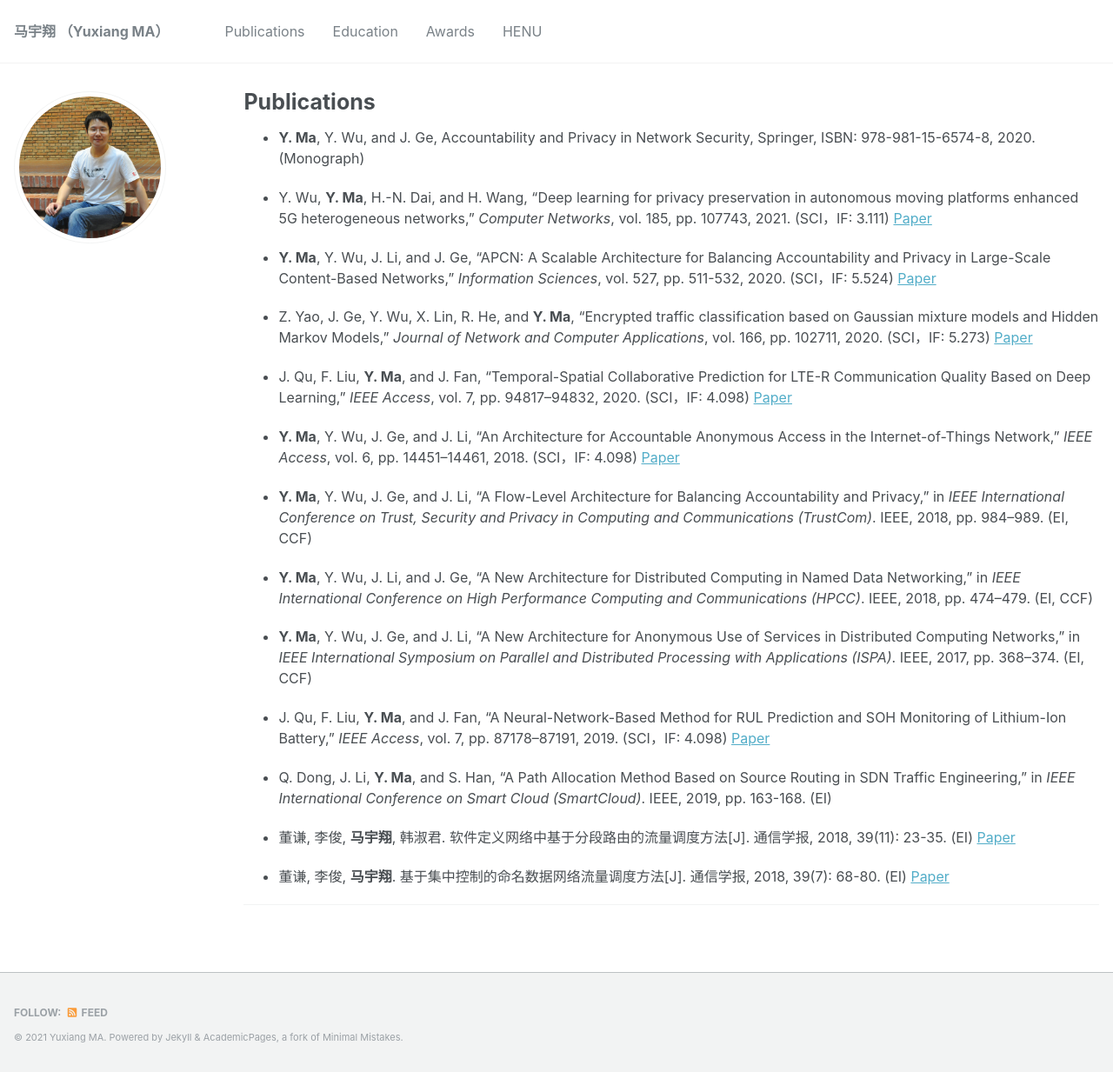
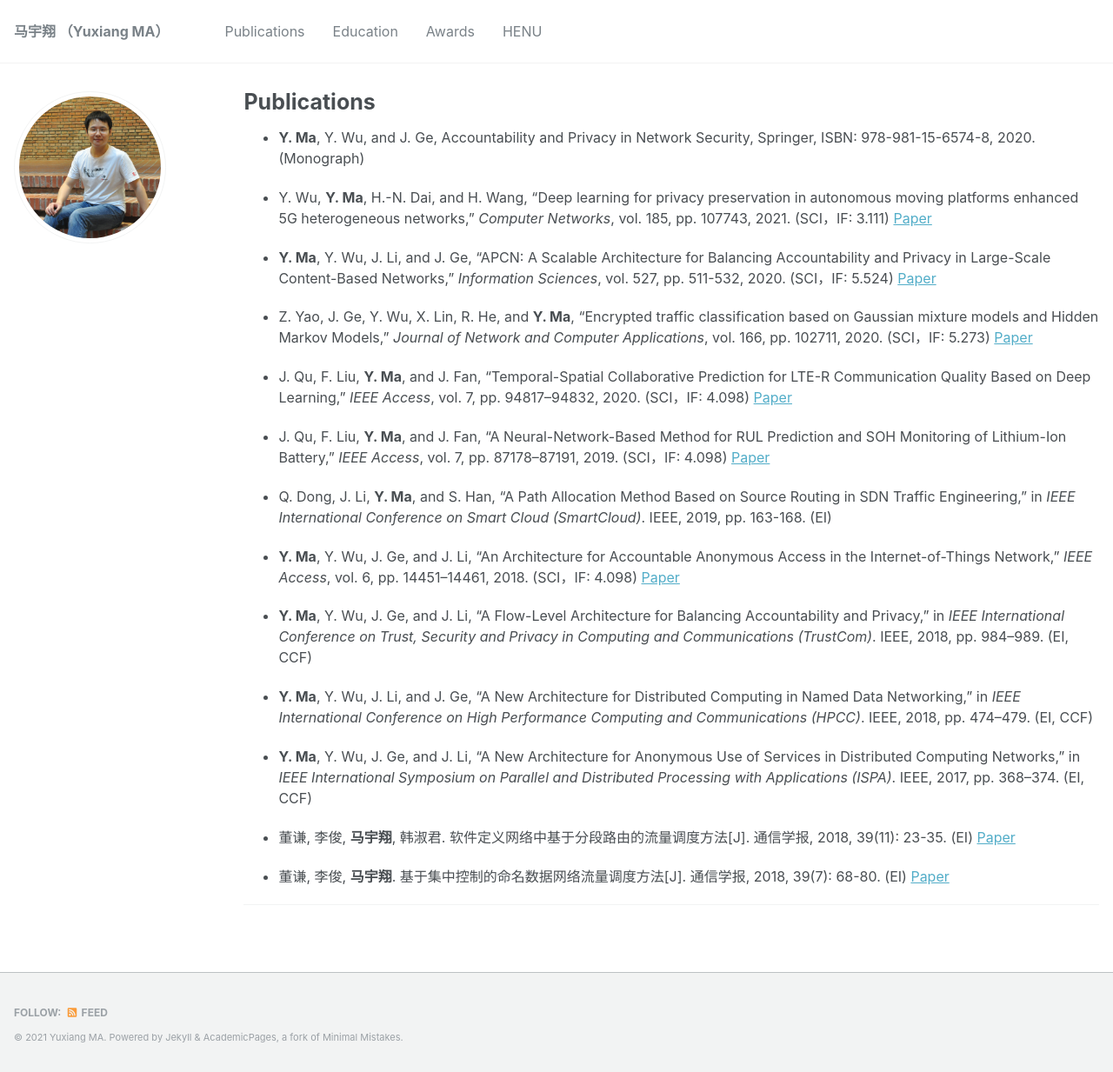
Before and after one commit to MaYuxiang/mayuxiang.github.io, a Jekyll site: the page built from _pages/publications.md, in a window 1280 px wide. Shown: the whole page at 87% size. Built offline with Jekyll 4.4.1, drawn with Linux system fonts in a browser that asks for light colours; part of the change alters nothing that is shown.

```diff
--- a/_pages/publications.md
+++ b/_pages/publications.md
@@ -17,6 +17,10 @@ redirect_from:
 
 *  J. Qu, F. Liu, **Y. Ma**, and J. Fan, “Temporal-Spatial Collaborative Prediction for LTE-R Communication Quality Based on Deep Learning,” *IEEE Access*, vol. 7, pp. 94817–94832, 2020. (SCI，IF: 4.098) [Paper](https://ieeexplore.ieee.org/document/9095336)
 
+*  J. Qu, F. Liu, **Y. Ma**, and J. Fan, “A Neural-Network-Based Method for RUL Prediction and SOH Monitoring of Lithium-Ion Battery,” *IEEE Access*, vol. 7, pp. 87178–87191, 2019. (SCI，IF: 4.098) [Paper](https://ieeexplore.ieee.org/document/8747502)
+
+*  Q. Dong, J. Li, **Y. Ma**, and S. Han, “A Path Allocation Method Based on Source Routing in SDN Traffic Engineering,” in *IEEE International Conference on Smart Cloud (SmartCloud)*. IEEE, 2019, pp. 163-168. (EI)
+
 *  **Y. Ma**, Y. Wu, J. Ge, and J. Li, “An Architecture for Accountable Anonymous Access in the Internet-of-Things Network,” *IEEE Access*, vol. 6, pp. 14451–14461, 2018. (SCI，IF: 4.098) [Paper](https://ieeexplore.ieee.org/document/8292863/)
 
 *  **Y. Ma**, Y. Wu, J. Ge, and J. Li, “A Flow-Level Architecture for Balancing Accountability and Privacy,” in *IEEE International Conference on Trust, Security and Privacy in Computing and Communications (TrustCom)*. IEEE, 2018, pp. 984–989. (EI, CCF)
@@ -25,9 +29,6 @@ redirect_from:
 
 *  **Y. Ma**, Y. Wu, J. Ge, and J. Li, “A New Architecture for Anonymous Use of Services in Distributed Computing Networks,” in *IEEE International Symposium on Parallel and Distributed Processing with Applications (ISPA)*.  IEEE, 2017, pp. 368–374. (EI, CCF)
 
-*  J. Qu, F. Liu, **Y. Ma**, and J. Fan, “A Neural-Network-Based Method for RUL Prediction and SOH Monitoring of Lithium-Ion Battery,” *IEEE Access*, vol. 7, pp. 87178–87191, 2019. (SCI，IF: 4.098) [Paper](https://ieeexplore.ieee.org/document/8747502)
-
-*  Q. Dong, J. Li, **Y. Ma**, and S. Han, “A Path Allocation Method Based on Source Routing in SDN Traffic Engineering,” in *IEEE International Conference on Smart Cloud (SmartCloud)*. IEEE, 2019, pp. 163-168. (EI)
 
 *  董谦, 李俊, **马宇翔**, 韩淑君. 软件定义网络中基于分段路由的流量调度方法[J]. 通信学报, 2018, 39(11): 23-35. (EI) [Paper](http://www.infocomm-journal.com/txxb/CN/article/downloadArticleFile.do?attachType=PDF&id=167868)
 
```
